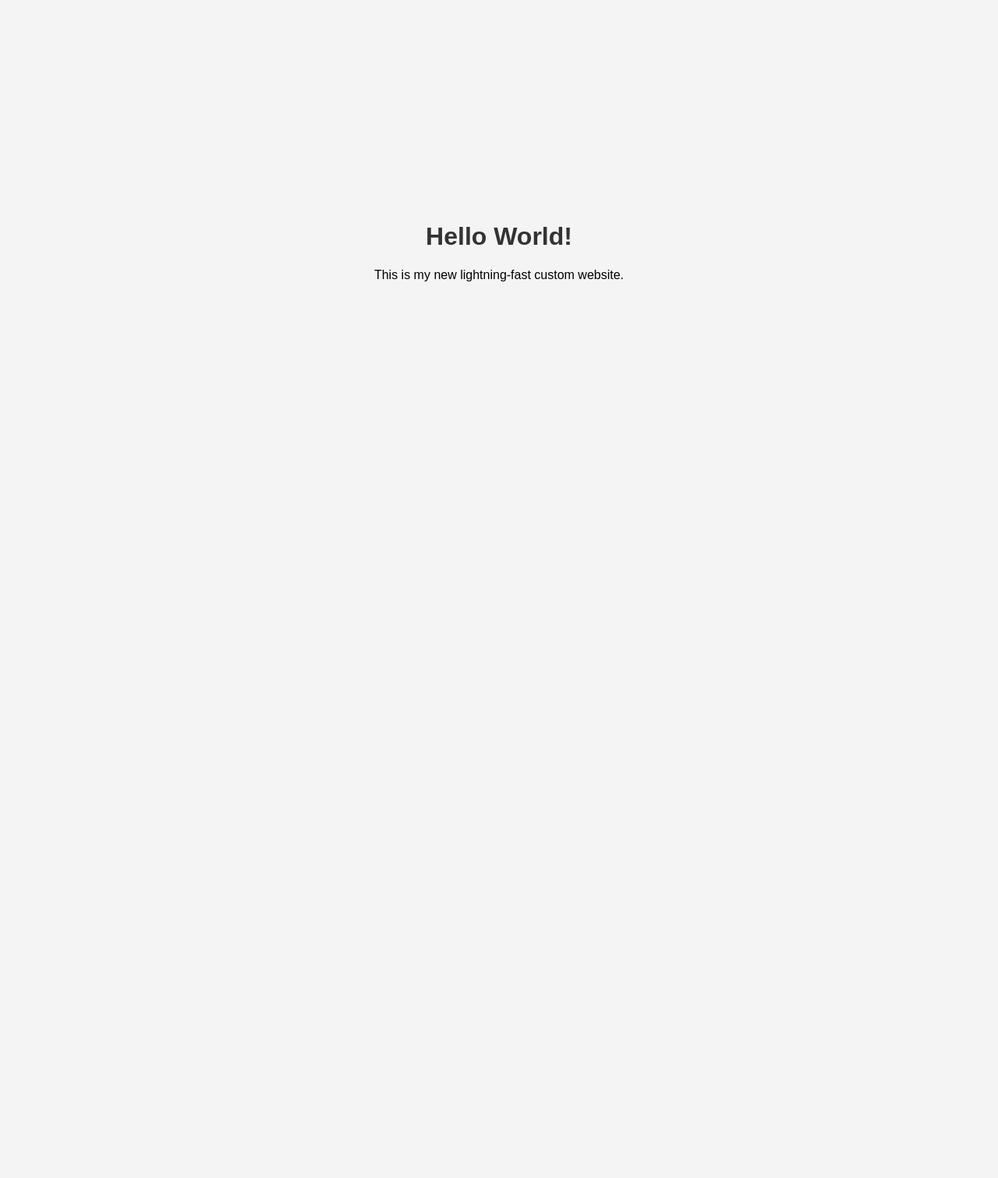
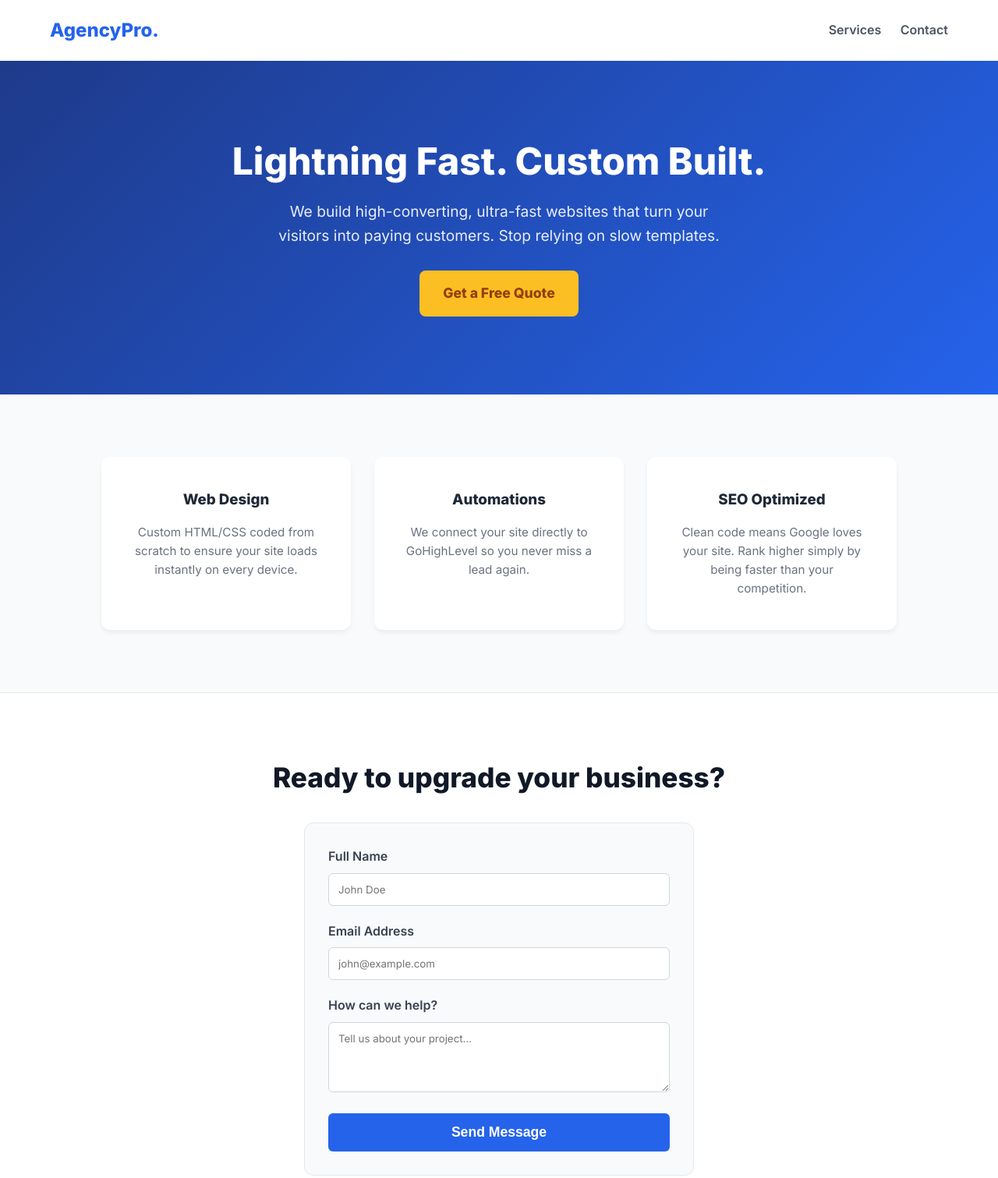
Before and after one commit to darklightz7/Website-Template, a plain HTML site: page index.html in a window 1280 px wide. Shown: the top 1511 px of the page at 78% size. Before the commit the page ends 800 px from the top, so only its background shows below. Drawn offline with Linux system fonts and the light colour scheme.

Commit message:
Update index.html

```diff
--- a/index.html
+++ b/index.html
@@ -3,19 +3,116 @@
 <head>
     <meta charset="UTF-8">
     <meta name="viewport" content="width=device-width, initial-scale=1.0">
-    <title>My First Custom Site</title>
+    <title>Premium Service Template</title>
+    <!-- Importing a clean, modern font from Google -->
+    <link href="https://fonts.googleapis.com/css2?family=Inter:wght@400;600;800&display=swap" rel="stylesheet">
     <style>
-        body {
-            font-family: Arial, sans-serif;
-            text-align: center;
-            padding-top: 20%;
-            background-color: #f4f4f4;
+        /* Base Styles & Reset */
+        * { margin: 0; padding: 0; box-sizing: border-box; }
+        body { font-family: 'Inter', sans-serif; color: #333; line-height: 1.6; background-color: #f9fafb; }
+        a { text-decoration: none; color: inherit; }
+
+        /* Navigation */
+        nav { display: flex; justify-content: space-between; align-items: center; padding: 20px 5%; background: #fff; box-shadow: 0 2px 4px rgba(0,0,0,0.05); }
+        .logo { font-size: 1.5rem; font-weight: 800; color: #2563eb; }
+        .nav-links a { margin-left: 20px; font-weight: 600; color: #4b5563; transition: color 0.3s; }
+        .nav-links a:hover { color: #2563eb; }
+
+        /* Hero Section */
+        .hero { text-align: center; padding: 100px 20px; background: linear-gradient(135deg, #1e3a8a 0%, #2563eb 100%); color: white; }
+        .hero h1 { font-size: 3rem; margin-bottom: 20px; font-weight: 800; line-height: 1.2; }
+        .hero p { font-size: 1.2rem; margin-bottom: 30px; max-width: 600px; margin-left: auto; margin-right: auto; opacity: 0.9; }
+        .btn { display: inline-block; padding: 15px 30px; background: #fbbf24; color: #92400e; font-weight: 800; border-radius: 8px; font-size: 1.1rem; transition: transform 0.2s, background 0.3s; }
+        .btn:hover { background: #f59e0b; transform: translateY(-2px); }
+
+        /* Services Section */
+        .services { display: flex; flex-wrap: wrap; justify-content: center; gap: 30px; padding: 80px 5%; }
+        .card { background: white; padding: 40px; border-radius: 12px; width: 100%; max-width: 320px; text-align: center; box-shadow: 0 4px 6px rgba(0,0,0,0.05); }
+        .card h3 { margin-bottom: 15px; color: #1f2937; }
+        .card p { color: #6b7280; font-size: 0.95rem; }
+
+        /* Form Section */
+        .contact { background: white; padding: 80px 20px; text-align: center; border-top: 1px solid #e5e7eb; }
+        .contact h2 { font-size: 2.2rem; margin-bottom: 30px; color: #111827; }
+        .form-container { max-width: 500px; margin: 0 auto; background: #f9fafb; padding: 30px; border-radius: 12px; border: 1px solid #e5e7eb; }
+        .form-group { margin-bottom: 20px; text-align: left; }
+        .form-group label { display: block; margin-bottom: 8px; font-weight: 600; color: #374151; }
+        .form-group input, .form-group textarea { width: 100%; padding: 12px; border: 1px solid #d1d5db; border-radius: 6px; font-family: inherit; }
+        .form-group input:focus, .form-group textarea:focus { outline: none; border-color: #2563eb; box-shadow: 0 0 0 3px rgba(37, 99, 235, 0.1); }
+        .submit-btn { width: 100%; padding: 14px; background: #2563eb; color: white; border: none; border-radius: 6px; font-size: 1.1rem; font-weight: 600; cursor: pointer; transition: background 0.3s; }
+        .submit-btn:hover { background: #1d4ed8; }
+
+        /* Footer */
+        footer { text-align: center; padding: 30px; background: #111827; color: #9ca3af; font-size: 0.9rem; }
+
+        /* Mobile Responsiveness */
+        @media (max-width: 768px) {
+            .hero h1 { font-size: 2.2rem; }
+            .nav-links { display: none; } /* Hidden on mobile for simplicity right now */
         }
-        h1 { color: #333; }
     </style>
 </head>
 <body>
-    <h1>Hello World!</h1>
-    <p>This is my new lightning-fast custom website.</p>
+
+    <!-- Navigation -->
+    <nav>
+        <div class="logo">AgencyPro.</div>
+        <div class="nav-links">
+            <a href="#services">Services</a>
+            <a href="#contact">Contact</a>
+        </div>
+    </nav>
+
+    <!-- Hero Section -->
+    <header class="hero">
+        <h1>Lightning Fast. Custom Built.</h1>
+        <p>We build high-converting, ultra-fast websites that turn your visitors into paying customers. Stop relying on slow templates.</p>
+        <a href="#contact" class="btn">Get a Free Quote</a>
+    </header>
+
+    <!-- Services Section -->
+    <section id="services" class="services">
+        <div class="card">
+            <h3>Web Design</h3>
+            <p>Custom HTML/CSS coded from scratch to ensure your site loads instantly on every device.</p>
+        </div>
+        <div class="card">
+            <h3>Automations</h3>
+            <p>We connect your site directly to GoHighLevel so you never miss a lead again.</p>
+        </div>
+        <div class="card">
+            <h3>SEO Optimized</h3>
+            <p>Clean code means Google loves your site. Rank higher simply by being faster than your competition.</p>
+        </div>
+    </section>
+
+    <!-- Contact / Lead Form Section -->
+    <section id="contact" class="contact">
+        <h2>Ready to upgrade your business?</h2>
+        <div class="form-container">
+            <!-- This form is visual only right now. We will add the GHL webhook logic later! -->
+            <form id="lead-form">
+                <div class="form-group">
+                    <label for="name">Full Name</label>
+                    <input type="text" id="name" placeholder="John Doe" required>
+                </div>
+                <div class="form-group">
+                    <label for="email">Email Address</label>
+                    <input type="email" id="email" placeholder="john@example.com" required>
+                </div>
+                <div class="form-group">
+                    <label for="message">How can we help?</label>
+                    <textarea id="message" rows="4" placeholder="Tell us about your project..."></textarea>
+                </div>
+                <button type="submit" class="submit-btn">Send Message</button>
+            </form>
+        </div>
+    </section>
+
+    <!-- Footer -->
+    <footer>
+        <p>&copy; 2026 AgencyPro. Built for speed.</p>
+    </footer>
+
 </body>
 </html>
```
